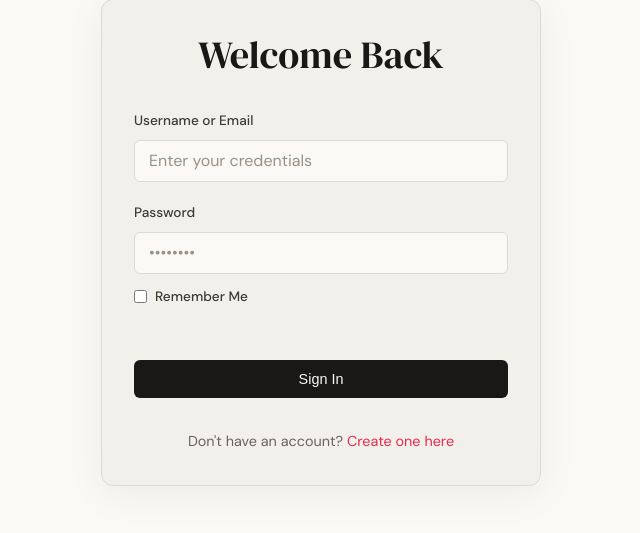
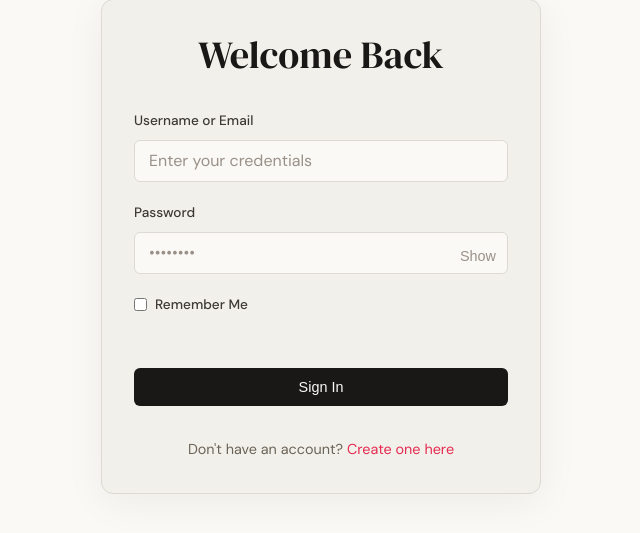
Before and after one commit to farhanrhine/FlowDesk, a Flask app: page /auth/login in a window 1280 px wide. Shown: the part 125-658 px from the top of the page, without its empty margins (319-959 px from the left). Run offline with Flask 3, Linux system fonts and the light colour scheme.

Commit message:
Fix: Custom password toggle and login layout overlap fix.

```diff
--- a/app/static/js/main.js
+++ b/app/static/js/main.js
@@ -23,6 +23,18 @@ document.addEventListener('DOMContentLoaded', () => {
     const themeBtn = document.getElementById('theme-toggle');
     if (themeBtn) {
         themeBtn.addEventListener('click', toggleTheme);
+    }
+
+    // 2. Password Visibility Toggle
+    const passwordInput = document.getElementById('password');
+    const togglePasswordBtn = document.getElementById('toggle-password');
+
+    if (passwordInput && togglePasswordBtn) {
+        togglePasswordBtn.addEventListener('click', () => {
+            const type = passwordInput.getAttribute('type') === 'password' ? 'text' : 'password';
+            passwordInput.setAttribute('type', type);
+            togglePasswordBtn.textContent = type === 'password' ? 'Show' : 'Hide';
+        });
     }
 
     // Initialize theme
--- a/app/templates/auth/login.html
+++ b/app/templates/auth/login.html
@@ -11,11 +11,14 @@
                 <label for="identifier">Username or Email</label>
                 <input type="text" id="identifier" name="identifier" required placeholder="Enter your credentials">
             </div>
-            <div class="form-group">
+            <div class="form-group" style="position: relative;">
                 <label for="password">Password</label>
-                <input type="password" id="password" name="password" required placeholder="••••••••">
+                <input type="password" id="password" name="password" required placeholder="••••••••" style="padding-right: 2.5rem;">
+                <button type="button" id="toggle-password" style="position: absolute; right: 0.75rem; bottom: 0.65rem; background: none; border: none; cursor: pointer; color: var(--ink-faint); font-size: 0.9rem; padding: 0;">
+                    Show
+                </button>
             </div>
-            <div class="form-group" style="display: flex; align-items: center; gap: 0.5rem; margin-top: -0.5rem;">
+            <div class="form-group" style="display: flex; align-items: center; gap: 0.5rem;">
                 <input type="checkbox" id="remember" name="remember" style="width: auto;">
                 <label for="remember" style="margin-bottom: 0; cursor: pointer;">Remember Me</label>
             </div>
```
Also changed, not shown: app/tasks/routes.py (+9 -9 lines), README.md, instance/dev.db.
